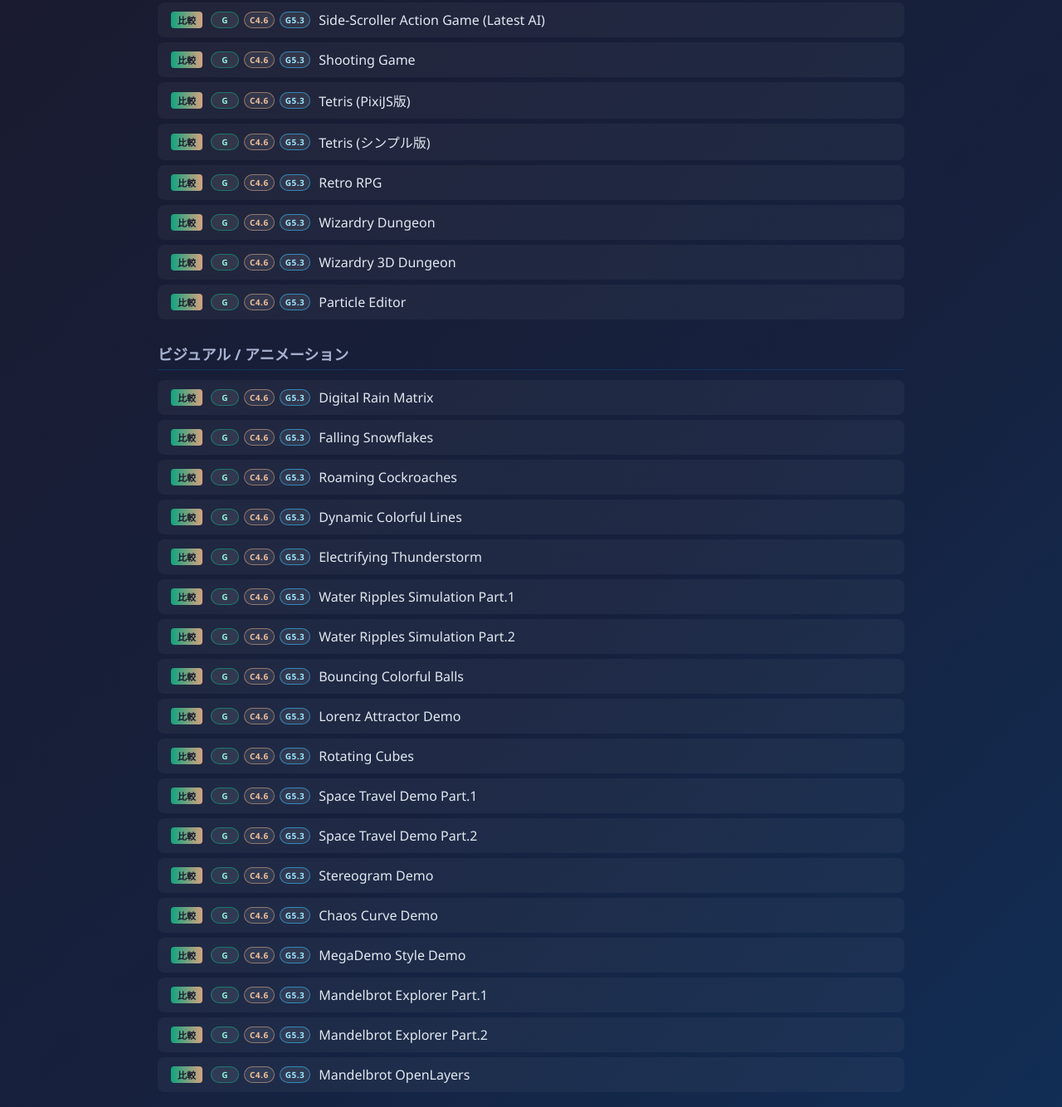
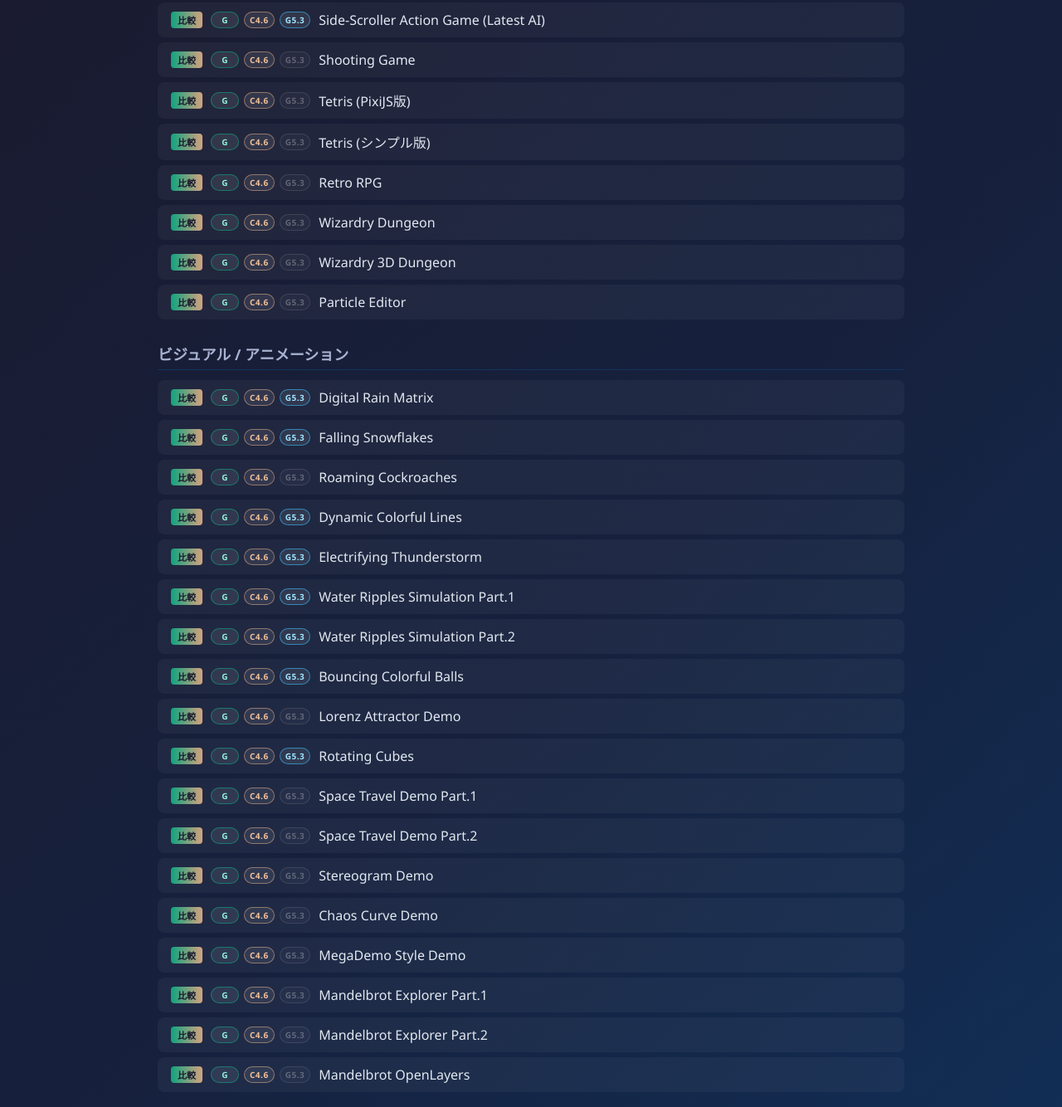
Before and after one commit to e-yokotsuka/gpt-demo1, a website: page index.html in a window 1280 px wide. Shown: the part 186-1520 px from the top of the page at 83% size. Drawn offline with Linux system fonts and the light colour scheme.

Commit message:
Enable ChatGPT5.3 icons only for supported pages

```diff
--- a/index.html
+++ b/index.html
@@ -127,48 +127,48 @@
 		<h2>ゲーム / インタラクティブ</h2>
 		<div class="demo-list">
 			<a class="demo-link" href="./compare.html?demo=side-scroller"><span class="badge badge-compare">比較</span><span class="ai-icons"><span class="ai-icon ai-gpt">G</span><span class="ai-icon ai-claude">C4.6</span><span class="ai-icon ai-codex">G5.3</span></span><span class="demo-name">Side-Scroller Action Game (Latest AI)</span></a>
-			<a class="demo-link" href="./compare.html?demo=shoot"><span class="badge badge-compare">比較</span><span class="ai-icons"><span class="ai-icon ai-gpt">G</span><span class="ai-icon ai-claude">C4.6</span><span class="ai-icon ai-codex">G5.3</span></span><span class="demo-name">Shooting Game</span></a>
-			<a class="demo-link" href="./compare.html?demo=tetris"><span class="badge badge-compare">比較</span><span class="ai-icons"><span class="ai-icon ai-gpt">G</span><span class="ai-icon ai-claude">C4.6</span><span class="ai-icon ai-codex">G5.3</span></span><span class="demo-name">Tetris (PixiJS版)</span></a>
-			<a class="demo-link" href="./compare.html?demo=tet"><span class="badge badge-compare">比較</span><span class="ai-icons"><span class="ai-icon ai-gpt">G</span><span class="ai-icon ai-claude">C4.6</span><span class="ai-icon ai-codex">G5.3</span></span><span class="demo-name">Tetris (シンプル版)</span></a>
-			<a class="demo-link" href="./compare.html?demo=rpg"><span class="badge badge-compare">比較</span><span class="ai-icons"><span class="ai-icon ai-gpt">G</span><span class="ai-icon ai-claude">C4.6</span><span class="ai-icon ai-codex">G5.3</span></span><span class="demo-name">Retro RPG</span></a>
-			<a class="demo-link" href="./compare.html?demo=wiz"><span class="badge badge-compare">比較</span><span class="ai-icons"><span class="ai-icon ai-gpt">G</span><span class="ai-icon ai-claude">C4.6</span><span class="ai-icon ai-codex">G5.3</span></span><span class="demo-name">Wizardry Dungeon</span></a>
-			<a class="demo-link" href="./compare.html?demo=wiz2"><span class="badge badge-compare">比較</span><span class="ai-icons"><span class="ai-icon ai-gpt">G</span><span class="ai-icon ai-claude">C4.6</span><span class="ai-icon ai-codex">G5.3</span></span><span class="demo-name">Wizardry 3D Dungeon</span></a>
-			<a class="demo-link" href="./compare.html?demo=particles"><span class="badge badge-compare">比較</span><span class="ai-icons"><span class="ai-icon ai-gpt">G</span><span class="ai-icon ai-claude">C4.6</span><span class="ai-icon ai-codex">G5.3</span></span><span class="demo-name">Particle Editor</span></a>
+			<a class="demo-link" href="./compare.html?demo=shoot"><span class="badge badge-compare">比較</span><span class="ai-icons"><span class="ai-icon ai-gpt">G</span><span class="ai-icon ai-claude">C4.6</span><span class="ai-icon ai-codex is-disabled">G5.3</span></span><span class="demo-name">Shooting Game</span></a>
+			<a class="demo-link" href="./compare.html?demo=tetris"><span class="badge badge-compare">比較</span><span class="ai-icons"><span class="ai-icon ai-gpt">G</span><span class="ai-icon ai-claude">C4.6</span><span class="ai-icon ai-codex is-disabled">G5.3</span></span><span class="demo-name">Tetris (PixiJS版)</span></a>
+			<a class="demo-link" href="./compare.html?demo=tet"><span class="badge badge-compare">比較</span><span class="ai-icons"><span class="ai-icon ai-gpt">G</span><span class="ai-icon ai-claude">C4.6</span><span class="ai-icon ai-codex is-disabled">G5.3</span></span><span class="demo-name">Tetris (シンプル版)</span></a>
+			<a class="demo-link" href="./compare.html?demo=rpg"><span class="badge badge-compare">比較</span><span class="ai-icons"><span class="ai-icon ai-gpt">G</span><span class="ai-icon ai-claude">C4.6</span><span class="ai-icon ai-codex is-disabled">G5.3</span></span><span class="demo-name">Retro RPG</span></a>
+			<a class="demo-link" href="./compare.html?demo=wiz"><span class="badge badge-compare">比較</span><span class="ai-icons"><span class="ai-icon ai-gpt">G</span><span class="ai-icon ai-claude">C4.6</span><span class="ai-icon ai-codex is-disabled">G5.3</span></span><span class="demo-name">Wizardry Dungeon</span></a>
+			<a class="demo-link" href="./compare.html?demo=wiz2"><span class="badge badge-compare">比較</span><span class="ai-icons"><span class="ai-icon ai-gpt">G</span><span class="ai-icon ai-claude">C4.6</span><span class="ai-icon ai-codex is-disabled">G5.3</span></span><span class="demo-name">Wizardry 3D Dungeon</span></a>
+			<a class="demo-link" href="./compare.html?demo=particles"><span class="badge badge-compare">比較</span><span class="ai-icons"><span class="ai-icon ai-gpt">G</span><span class="ai-icon ai-claude">C4.6</span><span class="ai-icon ai-codex is-disabled">G5.3</span></span><span class="demo-name">Particle Editor</span></a>
 		</div>
 
 		<h2>ビジュアル / アニメーション</h2>
 		<div class="demo-list">
 			<a class="demo-link" href="./compare.html?demo=matrix"><span class="badge badge-compare">比較</span><span class="ai-icons"><span class="ai-icon ai-gpt">G</span><span class="ai-icon ai-claude">C4.6</span><span class="ai-icon ai-codex">G5.3</span></span><span class="demo-name">Digital Rain Matrix</span></a>
 			<a class="demo-link" href="./compare.html?demo=snow"><span class="badge badge-compare">比較</span><span class="ai-icons"><span class="ai-icon ai-gpt">G</span><span class="ai-icon ai-claude">C4.6</span><span class="ai-icon ai-codex">G5.3</span></span><span class="demo-name">Falling Snowflakes</span></a>
-			<a class="demo-link" href="./compare.html?demo=roaming-cockroaches"><span class="badge badge-compare">比較</span><span class="ai-icons"><span class="ai-icon ai-gpt">G</span><span class="ai-icon ai-claude">C4.6</span><span class="ai-icon ai-codex">G5.3</span></span><span class="demo-name">Roaming Cockroaches</span></a>
+			<a class="demo-link" href="./compare.html?demo=roaming-cockroaches"><span class="badge badge-compare">比較</span><span class="ai-icons"><span class="ai-icon ai-gpt">G</span><span class="ai-icon ai-claude">C4.6</span><span class="ai-icon ai-codex is-disabled">G5.3</span></span><span class="demo-name">Roaming Cockroaches</span></a>
 			<a class="demo-link" href="./compare.html?demo=linedemo"><span class="badge badge-compare">比較</span><span class="ai-icons"><span class="ai-icon ai-gpt">G</span><span class="ai-icon ai-claude">C4.6</span><span class="ai-icon ai-codex">G5.3</span></span><span class="demo-name">Dynamic Colorful Lines</span></a>
 			<a class="demo-link" href="./compare.html?demo=thunder"><span class="badge badge-compare">比較</span><span class="ai-icons"><span class="ai-icon ai-gpt">G</span><span class="ai-icon ai-claude">C4.6</span><span class="ai-icon ai-codex">G5.3</span></span><span class="demo-name">Electrifying Thunderstorm</span></a>
 			<a class="demo-link" href="./compare.html?demo=water-ripples1"><span class="badge badge-compare">比較</span><span class="ai-icons"><span class="ai-icon ai-gpt">G</span><span class="ai-icon ai-claude">C4.6</span><span class="ai-icon ai-codex">G5.3</span></span><span class="demo-name">Water Ripples Simulation Part.1</span></a>
 			<a class="demo-link" href="./compare.html?demo=water-ripples2"><span class="badge badge-compare">比較</span><span class="ai-icons"><span class="ai-icon ai-gpt">G</span><span class="ai-icon ai-claude">C4.6</span><span class="ai-icon ai-codex">G5.3</span></span><span class="demo-name">Water Ripples Simulation Part.2</span></a>
 			<a class="demo-link" href="./compare.html?demo=balls"><span class="badge badge-compare">比較</span><span class="ai-icons"><span class="ai-icon ai-gpt">G</span><span class="ai-icon ai-claude">C4.6</span><span class="ai-icon ai-codex">G5.3</span></span><span class="demo-name">Bouncing Colorful Balls</span></a>
-			<a class="demo-link" href="./compare.html?demo=lorenz-attractor-demo"><span class="badge badge-compare">比較</span><span class="ai-icons"><span class="ai-icon ai-gpt">G</span><span class="ai-icon ai-claude">C4.6</span><span class="ai-icon ai-codex">G5.3</span></span><span class="demo-name">Lorenz Attractor Demo</span></a>
+			<a class="demo-link" href="./compare.html?demo=lorenz-attractor-demo"><span class="badge badge-compare">比較</span><span class="ai-icons"><span class="ai-icon ai-gpt">G</span><span class="ai-icon ai-claude">C4.6</span><span class="ai-icon ai-codex is-disabled">G5.3</span></span><span class="demo-name">Lorenz Attractor Demo</span></a>
 			<a class="demo-link" href="./compare.html?demo=cubes"><span class="badge badge-compare">比較</span><span class="ai-icons"><span class="ai-icon ai-gpt">G</span><span class="ai-icon ai-claude">C4.6</span><span class="ai-icon ai-codex">G5.3</span></span><span class="demo-name">Rotating Cubes</span></a>
-			<a class="demo-link" href="./compare.html?demo=space-travel-demo"><span class="badge badge-compare">比較</span><span class="ai-icons"><span class="ai-icon ai-gpt">G</span><span class="ai-icon ai-claude">C4.6</span><span class="ai-icon ai-codex">G5.3</span></span><span class="demo-name">Space Travel Demo Part.1</span></a>
-			<a class="demo-link" href="./compare.html?demo=space-travel-demo2"><span class="badge badge-compare">比較</span><span class="ai-icons"><span class="ai-icon ai-gpt">G</span><span class="ai-icon ai-claude">C4.6</span><span class="ai-icon ai-codex">G5.3</span></span><span class="demo-name">Space Travel Demo Part.2</span></a>
-			<a class="demo-link" href="./compare.html?demo=stereogram-demo"><span class="badge badge-compare">比較</span><span class="ai-icons"><span class="ai-icon ai-gpt">G</span><span class="ai-icon ai-claude">C4.6</span><span class="ai-icon ai-codex">G5.3</span></span><span class="demo-name">Stereogram Demo</span></a>
-			<a class="demo-link" href="./compare.html?demo=chaos-curve-demo"><span class="badge badge-compare">比較</span><span class="ai-icons"><span class="ai-icon ai-gpt">G</span><span class="ai-icon ai-claude">C4.6</span><span class="ai-icon ai-codex">G5.3</span></span><span class="demo-name">Chaos Curve Demo</span></a>
-			<a class="demo-link" href="./compare.html?demo=megademo-style-demo"><span class="badge badge-compare">比較</span><span class="ai-icons"><span class="ai-icon ai-gpt">G</span><span class="ai-icon ai-claude">C4.6</span><span class="ai-icon ai-codex">G5.3</span></span><span class="demo-name">MegaDemo Style Demo</span></a>
-			<a class="demo-link" href="./compare.html?demo=mandelbrot-slow"><span class="badge badge-compare">比較</span><span class="ai-icons"><span class="ai-icon ai-gpt">G</span><span class="ai-icon ai-claude">C4.6</span><span class="ai-icon ai-codex">G5.3</span></span><span class="demo-name">Mandelbrot Explorer Part.1</span></a>
-			<a class="demo-link" href="./compare.html?demo=mandelbrot-slow2"><span class="badge badge-compare">比較</span><span class="ai-icons"><span class="ai-icon ai-gpt">G</span><span class="ai-icon ai-claude">C4.6</span><span class="ai-icon ai-codex">G5.3</span></span><span class="demo-name">Mandelbrot Explorer Part.2</span></a>
-			<a class="demo-link" href="./compare.html?demo=mandelbrot-ol"><span class="badge badge-compare">比較</span><span class="ai-icons"><span class="ai-icon ai-gpt">G</span><span class="ai-icon ai-claude">C4.6</span><span class="ai-icon ai-codex">G5.3</span></span><span class="demo-name">Mandelbrot OpenLayers</span></a>
+			<a class="demo-link" href="./compare.html?demo=space-travel-demo"><span class="badge badge-compare">比較</span><span class="ai-icons"><span class="ai-icon ai-gpt">G</span><span class="ai-icon ai-claude">C4.6</span><span class="ai-icon ai-codex is-disabled">G5.3</span></span><span class="demo-name">Space Travel Demo Part.1</span></a>
+			<a class="demo-link" href="./compare.html?demo=space-travel-demo2"><span class="badge badge-compare">比較</span><span class="ai-icons"><span class="ai-icon ai-gpt">G</span><span class="ai-icon ai-claude">C4.6</span><span class="ai-icon ai-codex is-disabled">G5.3</span></span><span class="demo-name">Space Travel Demo Part.2</span></a>
+			<a class="demo-link" href="./compare.html?demo=stereogram-demo"><span class="badge badge-compare">比較</span><span class="ai-icons"><span class="ai-icon ai-gpt">G</span><span class="ai-icon ai-claude">C4.6</span><span class="ai-icon ai-codex is-disabled">G5.3</span></span><span class="demo-name">Stereogram Demo</span></a>
+			<a class="demo-link" href="./compare.html?demo=chaos-curve-demo"><span class="badge badge-compare">比較</span><span class="ai-icons"><span class="ai-icon ai-gpt">G</span><span class="ai-icon ai-claude">C4.6</span><span class="ai-icon ai-codex is-disabled">G5.3</span></span><span class="demo-name">Chaos Curve Demo</span></a>
+			<a class="demo-link" href="./compare.html?demo=megademo-style-demo"><span class="badge badge-compare">比較</span><span class="ai-icons"><span class="ai-icon ai-gpt">G</span><span class="ai-icon ai-claude">C4.6</span><span class="ai-icon ai-codex is-disabled">G5.3</span></span><span class="demo-name">MegaDemo Style Demo</span></a>
+			<a class="demo-link" href="./compare.html?demo=mandelbrot-slow"><span class="badge badge-compare">比較</span><span class="ai-icons"><span class="ai-icon ai-gpt">G</span><span class="ai-icon ai-claude">C4.6</span><span class="ai-icon ai-codex is-disabled">G5.3</span></span><span class="demo-name">Mandelbrot Explorer Part.1</span></a>
+			<a class="demo-link" href="./compare.html?demo=mandelbrot-slow2"><span class="badge badge-compare">比較</span><span class="ai-icons"><span class="ai-icon ai-gpt">G</span><span class="ai-icon ai-claude">C4.6</span><span class="ai-icon ai-codex is-disabled">G5.3</span></span><span class="demo-name">Mandelbrot Explorer Part.2</span></a>
+			<a class="demo-link" href="./compare.html?demo=mandelbrot-ol"><span class="badge badge-compare">比較</span><span class="ai-icons"><span class="ai-icon ai-gpt">G</span><span class="ai-icon ai-claude">C4.6</span><span class="ai-icon ai-codex is-disabled">G5.3</span></span><span class="demo-name">Mandelbrot OpenLayers</span></a>
 		</div>
 
 		<h2>静的デザイン</h2>
 		<div class="demo-list">
-			<a class="demo-link" href="./compare.html?demo=cool-design"><span class="badge badge-compare">比較</span><span class="ai-icons"><span class="ai-icon ai-gpt">G</span><span class="ai-icon ai-claude">C4.6</span><span class="ai-icon ai-codex">G5.3</span></span><span class="demo-name">Cool Design Showcase</span></a>
-			<a class="demo-link" href="./compare.html?demo=retro-1980s-homepage"><span class="badge badge-compare">比較</span><span class="ai-icons"><span class="ai-icon ai-gpt">G</span><span class="ai-icon ai-claude">C4.6</span><span class="ai-icon ai-codex">G5.3</span></span><span class="demo-name">1980s Retro Homepage</span></a>
-			<a class="demo-link" href="./compare.html?demo=picture-book"><span class="badge badge-compare">比較</span><span class="ai-icons"><span class="ai-icon ai-gpt">G</span><span class="ai-icon ai-claude">C4.6</span><span class="ai-icon ai-codex">G5.3</span></span><span class="demo-name">Picture Book</span></a>
-			<a class="demo-link" href="./compare.html?demo=yaruo"><span class="badge badge-compare">比較</span><span class="ai-icons"><span class="ai-icon ai-gpt">G</span><span class="ai-icon ai-claude">C4.6</span><span class="ai-icon ai-codex">G5.3</span></span><span class="demo-name">Yaruo</span></a>
+			<a class="demo-link" href="./compare.html?demo=cool-design"><span class="badge badge-compare">比較</span><span class="ai-icons"><span class="ai-icon ai-gpt">G</span><span class="ai-icon ai-claude">C4.6</span><span class="ai-icon ai-codex is-disabled">G5.3</span></span><span class="demo-name">Cool Design Showcase</span></a>
+			<a class="demo-link" href="./compare.html?demo=retro-1980s-homepage"><span class="badge badge-compare">比較</span><span class="ai-icons"><span class="ai-icon ai-gpt">G</span><span class="ai-icon ai-claude">C4.6</span><span class="ai-icon ai-codex is-disabled">G5.3</span></span><span class="demo-name">1980s Retro Homepage</span></a>
+			<a class="demo-link" href="./compare.html?demo=picture-book"><span class="badge badge-compare">比較</span><span class="ai-icons"><span class="ai-icon ai-gpt">G</span><span class="ai-icon ai-claude">C4.6</span><span class="ai-icon ai-codex is-disabled">G5.3</span></span><span class="demo-name">Picture Book</span></a>
+			<a class="demo-link" href="./compare.html?demo=yaruo"><span class="badge badge-compare">比較</span><span class="ai-icons"><span class="ai-icon ai-gpt">G</span><span class="ai-icon ai-claude">C4.6</span><span class="ai-icon ai-codex is-disabled">G5.3</span></span><span class="demo-name">Yaruo</span></a>
 		</div>
 
 		<h2>オーディオ</h2>
 		<div class="demo-list">
-			<a class="demo-link" href="./compare.html?demo=daisy-bell-music-demo"><span class="badge badge-compare">比較</span><span class="ai-icons"><span class="ai-icon ai-gpt">G</span><span class="ai-icon ai-claude">C4.6</span><span class="ai-icon ai-codex">G5.3</span></span><span class="demo-name">Daisy Bell Music Demo</span></a>
+			<a class="demo-link" href="./compare.html?demo=daisy-bell-music-demo"><span class="badge badge-compare">比較</span><span class="ai-icons"><span class="ai-icon ai-gpt">G</span><span class="ai-icon ai-claude">C4.6</span><span class="ai-icon ai-codex is-disabled">G5.3</span></span><span class="demo-name">Daisy Bell Music Demo</span></a>
 		</div>
 
 		<div class="section-claude">
```
